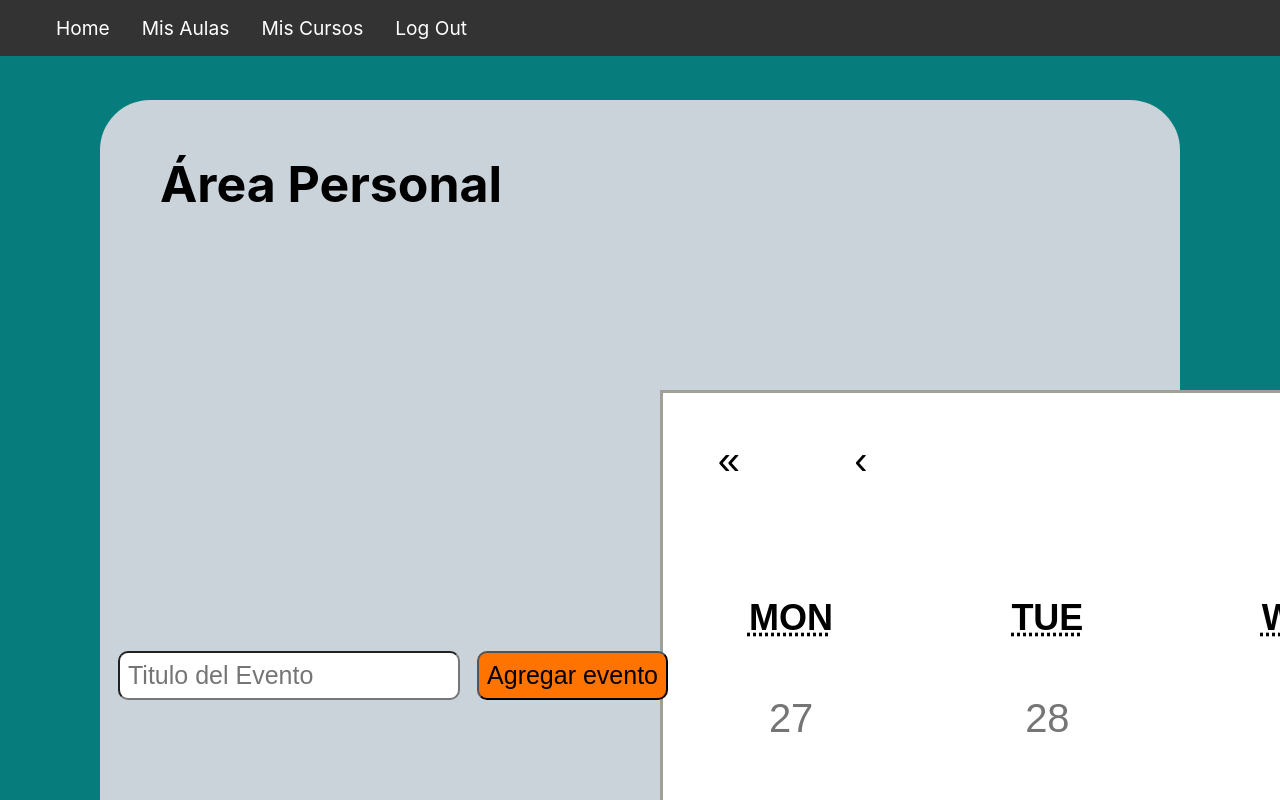
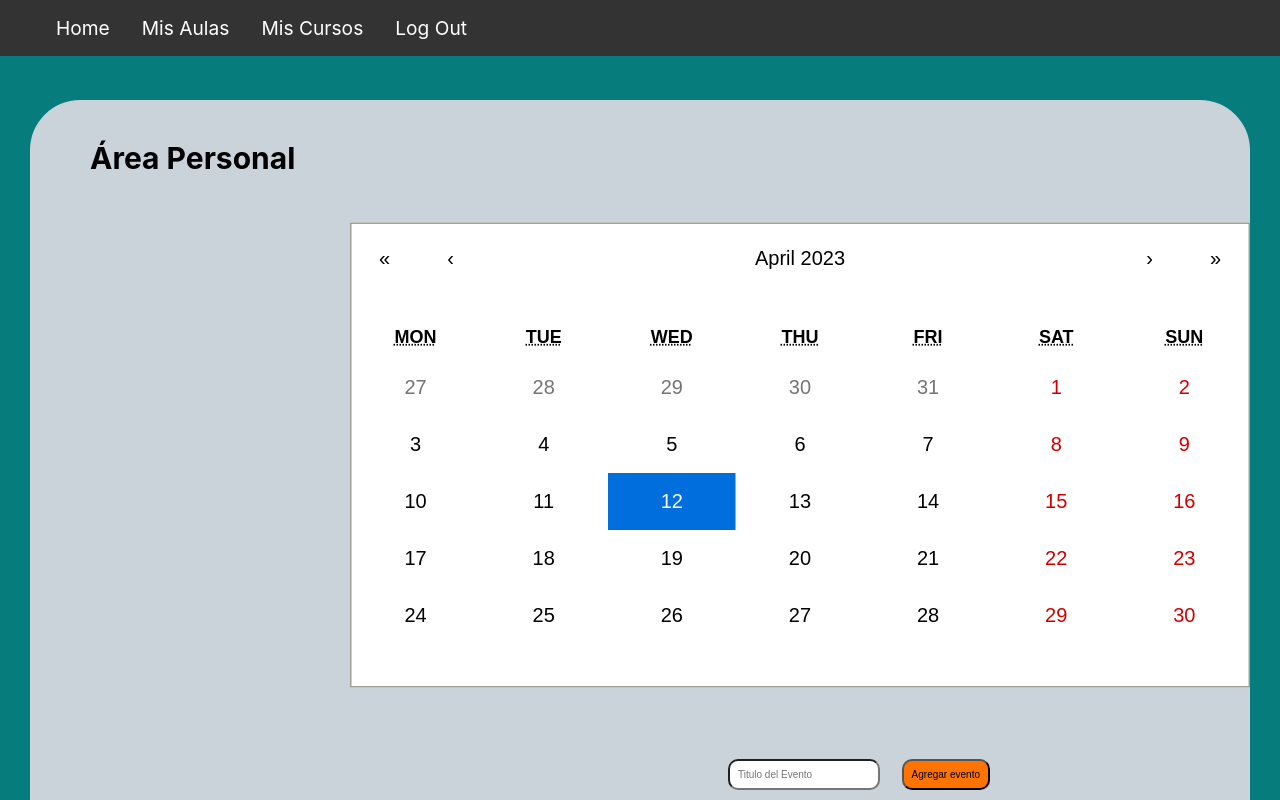
Before and after one commit to jjpicante/PF-Henry-Plataforma-Educativa, a React (Create React App) app in the folder Front/: page /home in a window 1280 px wide. Built offline with nearby package versions, Linux system fonts and the light colour scheme.

Commit message:
Ajuste al 100%

```diff
--- a/Front/src/Components/Home/home.module.css
+++ b/Front/src/Components/Home/home.module.css
@@ -9,8 +9,8 @@
     background-color: rgb(203, 211, 218);
     position: fixed;
     top: 100px;
-    left: 100px;
-    right: 100px;
+    left: 30px;
+    right: 30px;
     bottom: 60px;
     height: 1500px;
     border-radius: 50px;
@@ -37,14 +37,14 @@
 
 
     position: fixed;
-    top: 700px;
-    left: 1260px;
+    top: 300px;
+    left: 500px;
 
 
 }
 
 .scale {
-    scale: 300%;
+    scale: 150%;
     width: 600px;
     height: 310px;
 }
@@ -57,20 +57,20 @@
 
 
 .input {
-    font-size: 25px;
-    font-size: 25px;
+
+    font-size: 10px;
     position: fixed;
-    bottom: 100px;
-    right: 820px;
+    bottom: 10px;
+    right: 400px;
     border-radius: 10px;
     padding: 8px;
 }
 
 .button {
-    font-size: 25px;
+    font-size: 10px;
     position: fixed;
-    bottom: 100px;
-    right: 612px;
+    bottom: 10px;
+    right: 290px;
     border-radius: 10px;
     padding: 8px;
     background-color: rgb(255, 115, 0);
@@ -81,5 +81,5 @@
     justify-content: left;
     padding-top: 20px;
     padding-left: 60px;
-    font-size: 25px;
+    font-size: 15px;
 }
--- a/Front/src/Components/SearchBar/SearchBar.module.css
+++ b/Front/src/Components/SearchBar/SearchBar.module.css
@@ -2,21 +2,22 @@
     display: flex;
     align-items: center;
     justify-content: left;
-    padding-top: 200px;
+    padding-top: 100px;
     padding-left: 100px;
+    margin-bottom: 100px;
 }
 
 .input{
-    font-size: 25px;
+    font-size: 20px;
     border-radius: 10px;
     padding-left: 15px;
     padding-top: 15px;
-    padding-right: 15px;
+    padding-right: 200px;
     padding-bottom: 15px;
 }
 
 .button{
-    font-size: 25px;
+    font-size: 20px;
     border-radius: 10px;
     padding-left: 15px;
     padding-top: 15px;
```
